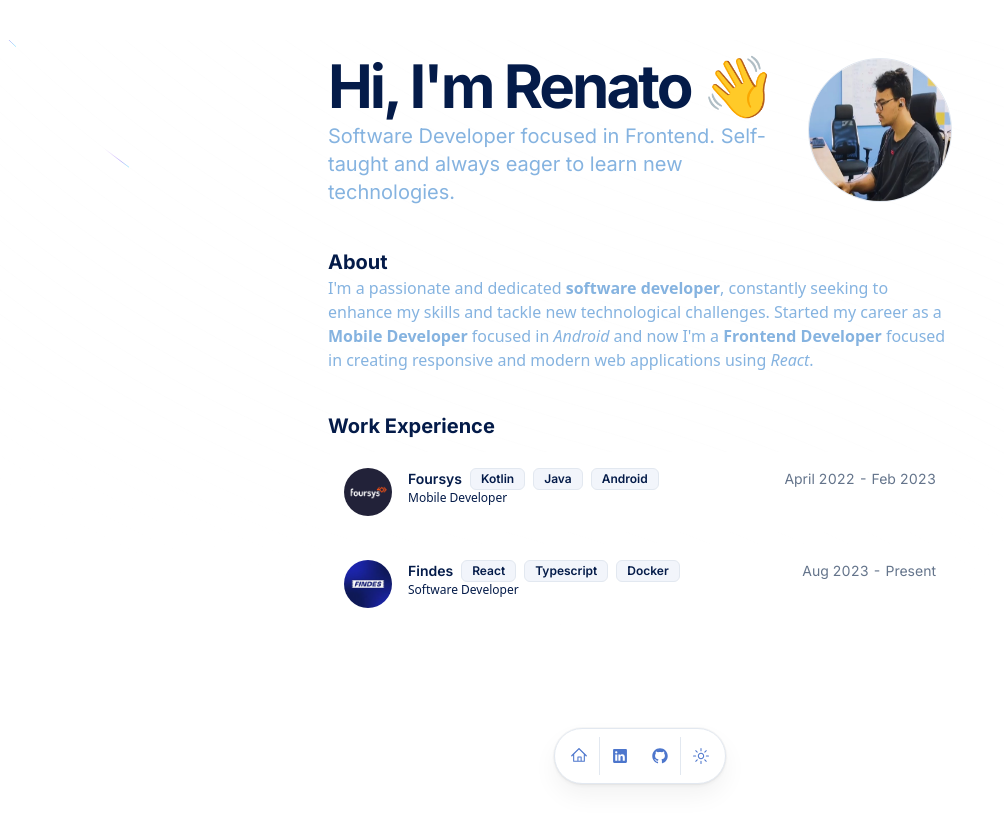
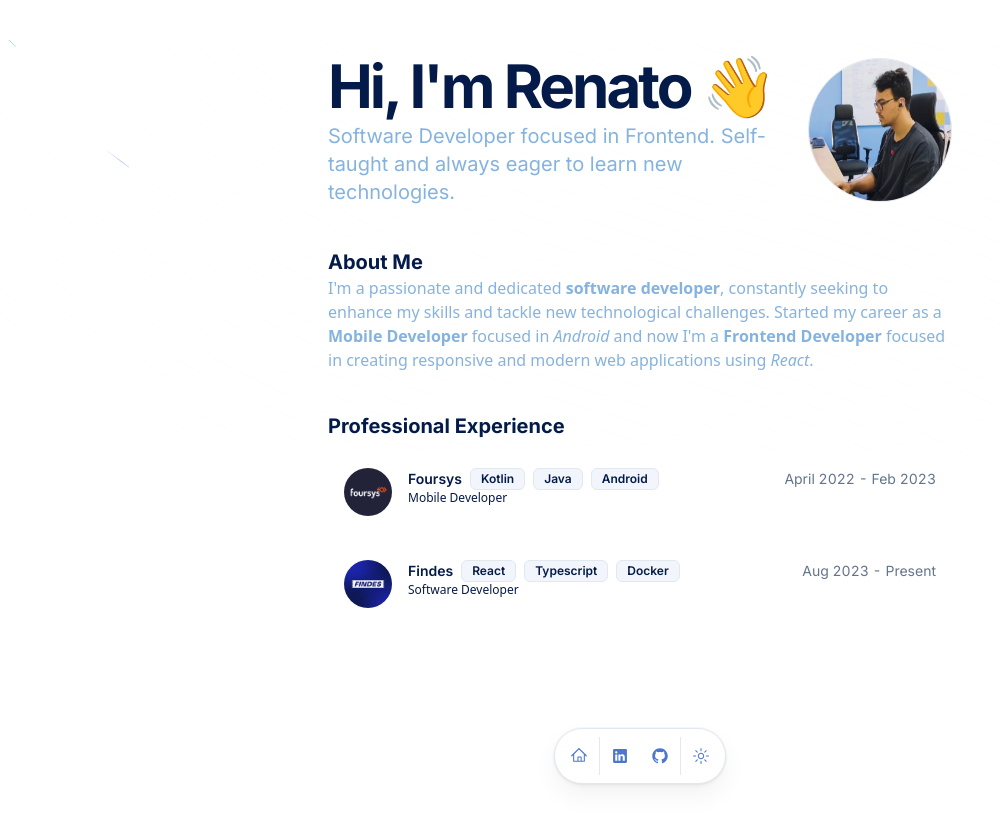
Before and after one commit to renatorrocha/portfolio-renato, a Next.js app: page / in a window 1280 px wide. Shown: the top 826 px of the page, without its empty margins (0-1004 px from the left). Built offline with nearby package versions, Linux system fonts and the light colour scheme.

Commit message:
chore: some typogragph issues

```diff
--- a/src/components/sections/about.tsx
+++ b/src/components/sections/about.tsx
@@ -6,7 +6,7 @@ export default function AboutSection() {
   return (
     <section id="about">
       <BlurFade delay={BLUR_FADE_DELAY * 3}>
-        <h2 className="text-xl font-bold">About</h2>
+        <h2 className="text-xl font-bold">About Me</h2>
       </BlurFade>
 
       <BlurFade delay={BLUR_FADE_DELAY * 4}>
--- a/src/components/sections/work.tsx
+++ b/src/components/sections/work.tsx
@@ -8,7 +8,7 @@ export default function WorkSection() {
     <section id="work">
       <div className="flex min-h-0 flex-col gap-y-3">
         <BlurFade delay={BLUR_FADE_DELAY * 5}>
-          <h2 className="text-xl font-bold">Work Experience</h2>
+          <h2 className="text-xl font-bold">Professional Experience</h2>
         </BlurFade>
         {DATA.work.map((work, id) => (
           <BlurFade key={work.company} delay={BLUR_FADE_DELAY * 6 + id * 0.05}>
```
